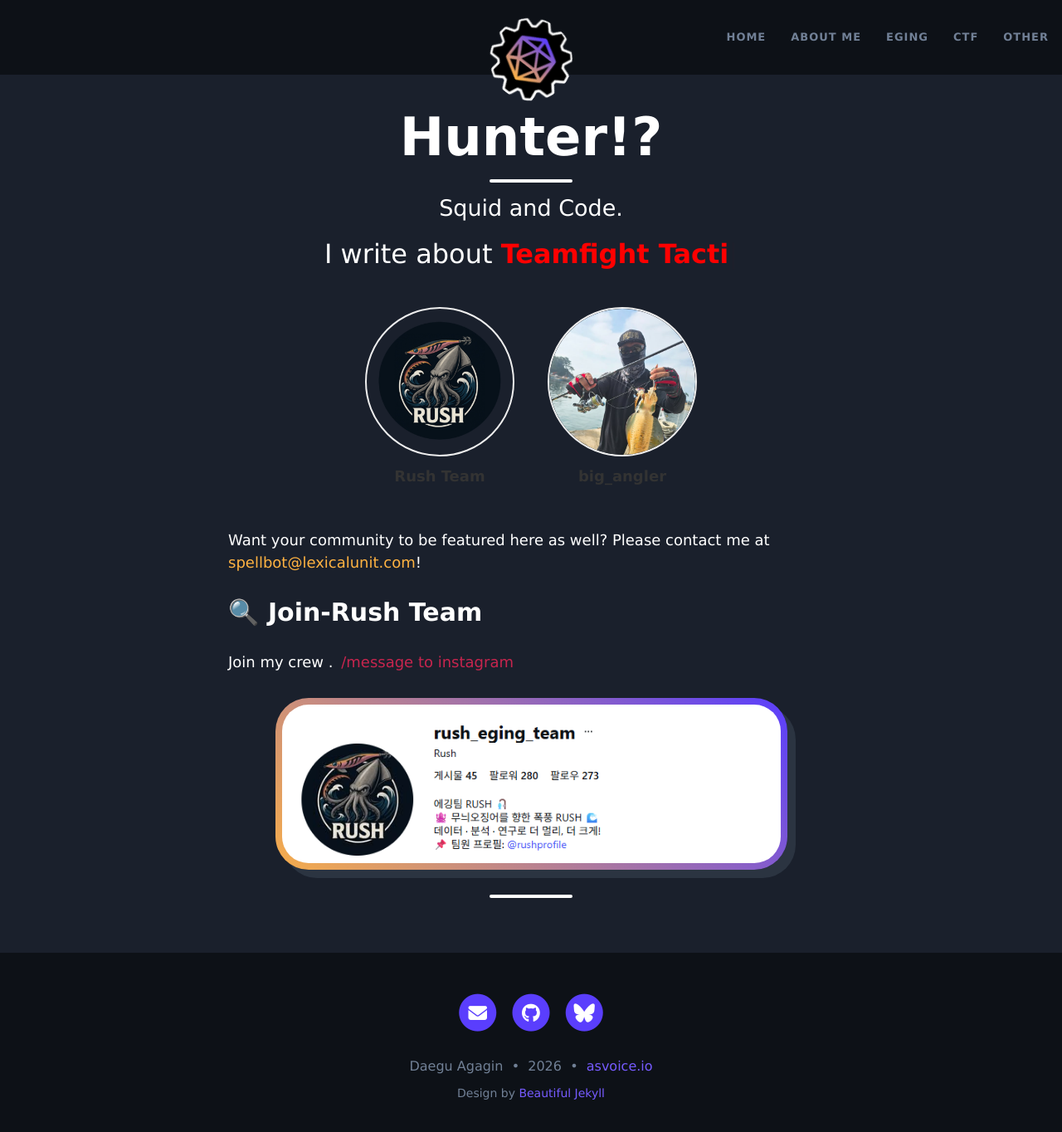
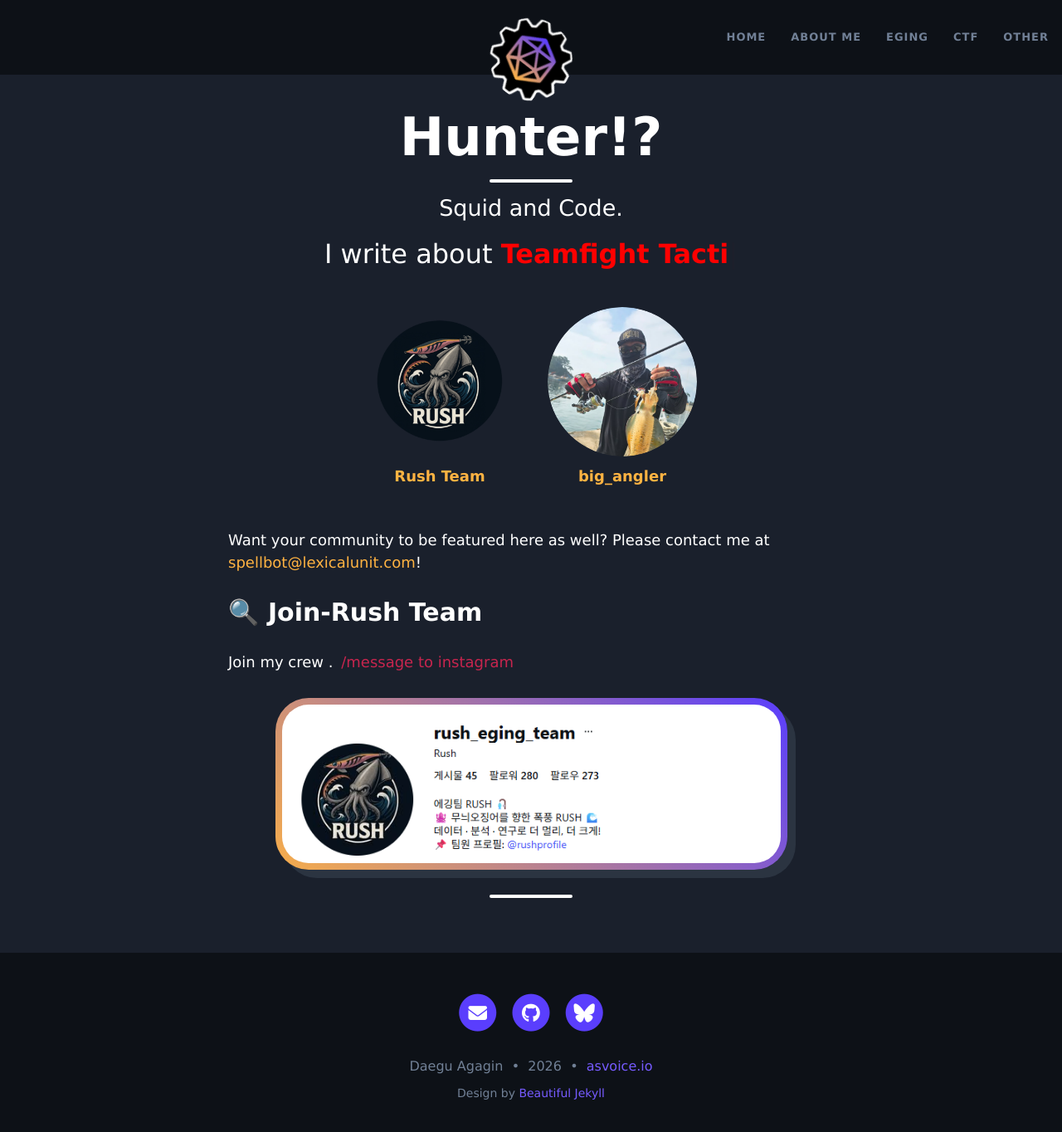
Before and after one commit to asvoice/asvoice.github.io, a Jekyll site: the page index.html, which Jekyll copies as it is, in a window 1280 px wide and 1378 px high. Shown: the top 1364 px of the window at 83% size. Built offline with Jekyll 4.4.1, drawn with Linux system fonts in a browser that asks for light colours.

Commit message:
Update index.html

```diff
--- a/index.html
+++ b/index.html
@@ -130,27 +130,26 @@
   .custom-profile-section {
     display: flex;
     justify-content: center;
-    gap: 40px; /* 두 이미지 사이 간격 */
+    gap: 40px;
     padding: 20px 0;
     text-align: center;
   }
   .profile-item img {
-    width: 180px !important;  /* 크기 고정 */
-    height: 180px !important; /* 크기 고정 */
-    object-fit: cover;        /* 비율 유지하며 채움 */
-    border-radius: 50%;       /* 완벽한 원형 */
-    border: 2px solid #eee;   /* 테두리 (선택사항) */
+    width: 180px !important;
+    height: 180px !important;
+    object-fit: cover;
+    border-radius: 50%;
     display: block;
     margin: 0 auto 10px;
     transition: transform 0.3s;
   }
   .profile-item img:hover {
-    transform: scale(1.05);   /* 마우스 올리면 살짝 커지는 효과 */
+    transform: scale(1.05);
   }
+  /* 노란색 포인트를 살리기 위해 기존 테마의 a 태그 스타일을 유지합니다 */
   .profile-item a {
-    text-decoration: none !important;
     font-weight: bold;
-    color: #333 !important;
+    display: inline-block;
   }
 </style>
 
```
